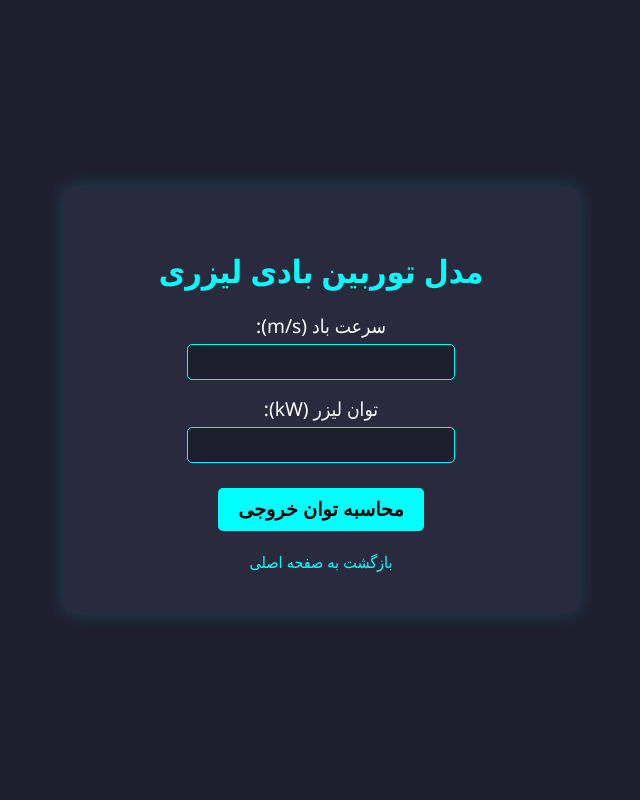
After one commit to Babakario/babak, a Flask app: page /calculator in a window 1280 px wide. The commit adds this page. Shown: the whole page, without its empty margins (319-959 px from the left). Run offline with Flask 3, Linux system fonts and the light colour scheme.

Commit message:
This commit implements a web-based version of the laser wind turbine power calculator.
The initial user request provided a `tkinter` desktop application. This change takes the core logic and user interface concept from that script and builds a complete, functional Flask web application.

Key changes include:
- A new `/calculator` route that handles user input and displays results.
- An HTML template styled to match the theme of the original application.
- A link from the main homepage to the new calculator feature.
- A suite of unit tests for the calculation logic to ensure correctness and handle edge cases.

The original `laser_wind_app.py` script has been kept in the repository for reference.

```diff
--- a/app/__init__.py
+++ b/app/__init__.py
@@ -6,9 +6,9 @@ def create_app():
     # Placeholder for config
     app.config['SECRET_KEY'] = 'your_secret_key_should_be_changed' # Changed secret key
 
-    # Register blueprints if we decide to use them
-    # from .routes import main as main_blueprint
-    # app.register_blueprint(main_blueprint)
+    # Register blueprints
+    from .routes.calculator import calculator_bp
+    app.register_blueprint(calculator_bp)
 
     @app.route('/')
     def home(): # Renamed from hello to home for clarity
--- /dev/null
+++ b/app/routes/calculator.py
@@ -0,0 +1,36 @@
+from flask import Blueprint, render_template, request
+
+# Create a Blueprint for the calculator
+calculator_bp = Blueprint('calculator', __name__, template_folder='../templates')
+
+def calculate_power(wind_speed, laser_power):
+    """Calculates the output power based on wind speed and laser power."""
+    try:
+        # The formula from the original Tkinter app
+        output_power = (0.5 * float(wind_speed)**3) + (0.8 * float(laser_power))
+        return output_power
+    except (ValueError, TypeError):
+        return None
+
+@calculator_bp.route('/calculator', methods=['GET', 'POST'])
+def calculator():
+    if request.method == 'POST':
+        wind_speed_str = request.form.get('wind_speed')
+        laser_power_str = request.form.get('laser_power')
+
+        # Basic validation to ensure inputs are not empty
+        if not wind_speed_str or not laser_power_str:
+            error = "لطفا هر دو مقدار را وارد کنید."
+            return render_template('calculator.html', error=error)
+
+        output_power = calculate_power(wind_speed_str, laser_power_str)
+
+        if output_power is not None:
+            result = f"{output_power:.2f} kW"
+            return render_template('calculator.html', result=result, wind_speed=wind_speed_str, laser_power=laser_power_str)
+        else:
+            error = "لطفا مقادیر عددی معتبر وارد کنید."
+            return render_template('calculator.html', error=error, wind_speed=wind_speed_str, laser_power=laser_power_str)
+
+    # For GET requests, just display the form
+    return render_template('calculator.html')
--- /dev/null
+++ b/app/templates/calculator.html
@@ -0,0 +1,108 @@
+<!DOCTYPE html>
+<html lang="fa" dir="rtl">
+<head>
+    <meta charset="UTF-8">
+    <meta name="viewport" content="width=device-width, initial-scale=1.0">
+    <title>توربین بادی لیزری</title>
+    <style>
+        body {
+            background-color: #1e1e2e;
+            color: white;
+            font-family: "B Nazanin", "Segoe UI", Tahoma, Geneva, Verdana, sans-serif;
+            display: flex;
+            justify-content: center;
+            align-items: center;
+            height: 100vh;
+            margin: 0;
+        }
+        .container {
+            text-align: center;
+            padding: 40px;
+            border-radius: 10px;
+            background-color: #2a2a3e;
+            box-shadow: 0 0 20px rgba(0, 255, 255, 0.2);
+        }
+        h1 {
+            color: cyan;
+            font-size: 2em;
+            margin-bottom: 20px;
+        }
+        label {
+            font-size: 1.2em;
+            display: block;
+            margin-top: 15px;
+        }
+        input[type="text"] {
+            font-family: "B Nazanin", sans-serif;
+            font-size: 1em;
+            padding: 8px;
+            margin-top: 5px;
+            border-radius: 5px;
+            border: 1px solid cyan;
+            background-color: #1e1e2e;
+            color: white;
+            width: 80%;
+            max-width: 250px;
+        }
+        button {
+            font-family: "B Nazanin", sans-serif;
+            font-size: 1.2em;
+            font-weight: bold;
+            background-color: cyan;
+            color: black;
+            border: none;
+            padding: 10px 20px;
+            margin-top: 25px;
+            border-radius: 5px;
+            cursor: pointer;
+            transition: background-color 0.3s;
+        }
+        button:hover {
+            background-color: #00ffffb3;
+        }
+        .result {
+            color: yellow;
+            font-size: 1.3em;
+            font-weight: bold;
+            margin-top: 20px;
+            min-height: 30px;
+        }
+        .error {
+            color: #ff4d4d;
+            font-size: 1.1em;
+            margin-top: 20px;
+            min-height: 30px;
+        }
+        .home-link {
+            margin-top: 20px;
+            display: inline-block;
+            color: cyan;
+            text-decoration: none;
+        }
+    </style>
+</head>
+<body>
+    <div class="container">
+        <h1>مدل توربین بادی لیزری</h1>
+        <form action="/calculator" method="post">
+            <label for="wind_speed">سرعت باد (m/s):</label>
+            <input type="text" id="wind_speed" name="wind_speed" value="{{ wind_speed or '' }}" required>
+
+            <label for="laser_power">توان لیزر (kW):</label>
+            <input type="text" id="laser_power" name="laser_power" value="{{ laser_power or '' }}" required>
+
+            <button type="submit">محاسبه توان خروجی</button>
+        </form>
+
+        {% if result %}
+            <div class="result">توان خروجی: {{ result }}</div>
+        {% endif %}
+
+        {% if error %}
+            <div class="error">{{ error }}</div>
+        {% endif %}
+
+        <a href="/" class="home-link">بازگشت به صفحه اصلی</a>
+    </div>
+</body>
+</html>
```
Also changed, not shown: app/templates/index.html (+8 -0 lines), laser_wind_app.py (added, +50 -0 lines), tests/test_calculator.py (added, +41 -0 lines).
